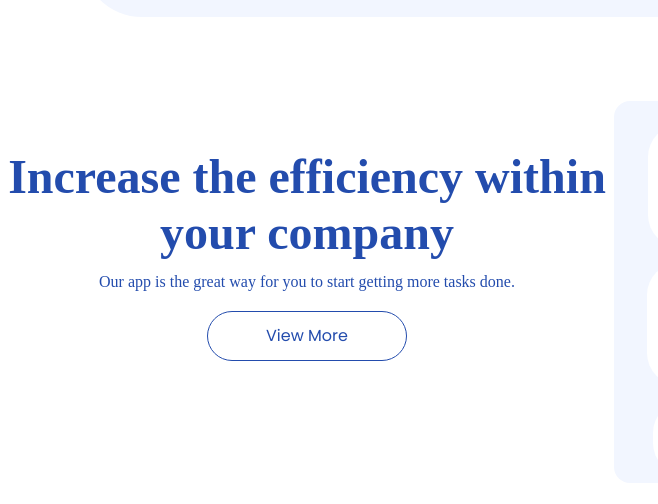
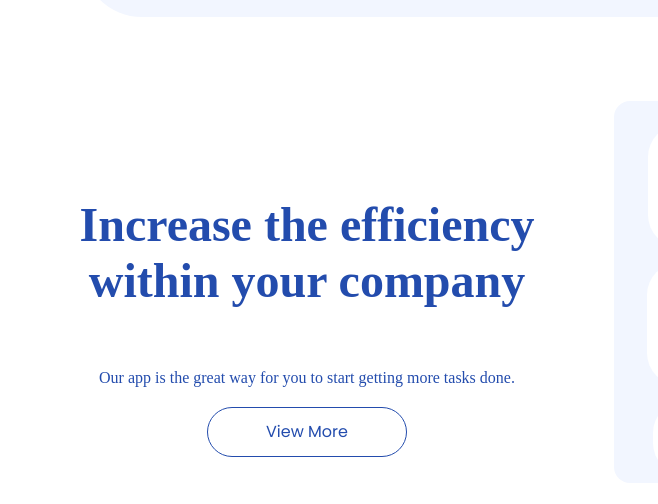
Before and after one commit to AgungDwiSahputra/FinalProject_Kel_3, a plain HTML site: page Final_Project_2/index.html in a window 1280 px wide. Shown: the part 803-1307 px from the top of the page, 0-658 px from the left. Drawn offline with nearby package versions, Linux system fonts and the light colour scheme.

Commit message:
fix about section

```diff
--- a/Final_Project_2/index.html
+++ b/Final_Project_2/index.html
@@ -165,8 +165,8 @@
       <!-- HALAMAN SECTION ABOUT -->
       <div class="container text-center d-inline">
         <div class="row">
-          <div id="box_kanan" class="col pt-5">
-            <h1>Increase the efficiency within your company</h1>
+          <div id="box_kanan" class="col" style="color:#234cad; width: 200px;">
+            <h1 class="p-5 mt-5">Increase the efficiency within your company</h1>
             <p>Our app is the great way for you to start getting more tasks done.</p>
             <button class="btn btn-maba outline">View More</button>
           </div>
```
